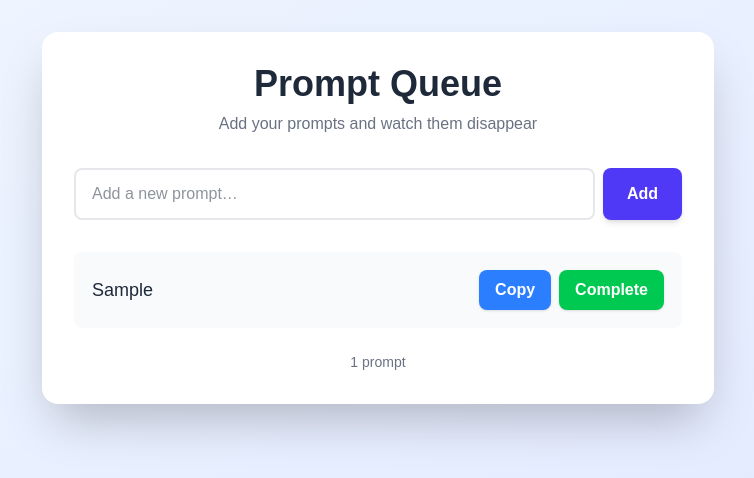
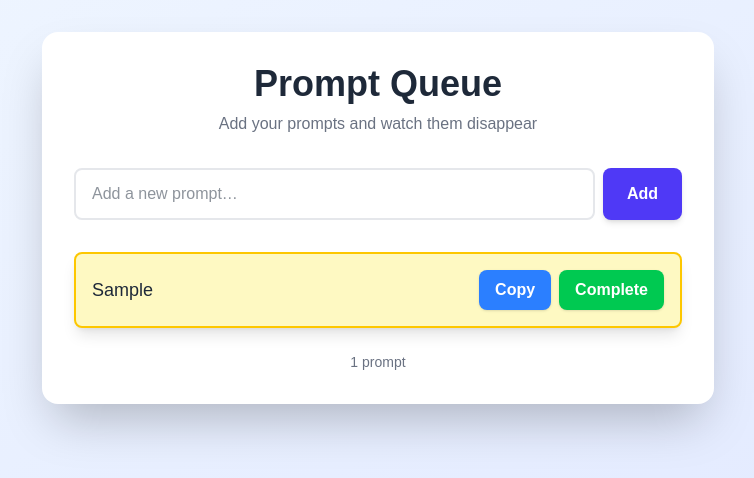
Before and after one commit to jarrensj/prompt-queue, a Next.js app: page / in a window 1280 px wide. Both pictures are taken after typing "Sample" into the empty fields and a click on the button "Add". Shown: the top 478 px of the page, without its empty margins (262-1016 px from the left). Built offline with nearby package versions, Linux system fonts and the light colour scheme.

Commit message:
ux: temporarily highlight newly added item

```diff
--- a/app/page.tsx
+++ b/app/page.tsx
@@ -14,6 +14,7 @@ export default function Home() {
   const [inputValue, setInputValue] = useState('');
   const [mounted, setMounted] = useState(false);
   const [copiedId, setCopiedId] = useState<string | null>(null);
+  const [newlyAddedId, setNewlyAddedId] = useState<string | null>(null);
 
   // Load from localStorage on mount
   useEffect(() => {
@@ -47,6 +48,10 @@ export default function Home() {
       };
       setTodos([...todos, newTodo]);
       setInputValue('');
+
+      // Highlight the newly added item
+      setNewlyAddedId(newTodo.id);
+      setTimeout(() => setNewlyAddedId(null), 3000);
     }
   };
 
@@ -127,6 +132,8 @@ export default function Home() {
                   className={`flex items-center justify-between p-4 rounded-lg transition-all duration-300 ${
                     todo.isCompleting
                       ? 'bg-red-100 dark:bg-red-900/30 border-2 border-red-300 dark:border-red-700 scale-95'
+                      : newlyAddedId === todo.id
+                      ? 'bg-yellow-100 dark:bg-yellow-900/30 border-2 border-yellow-400 dark:border-yellow-600 shadow-lg'
                       : 'bg-gray-50 dark:bg-gray-700 border-2 border-transparent hover:border-indigo-300 dark:hover:border-indigo-600'
                   }`}
                 >
```
